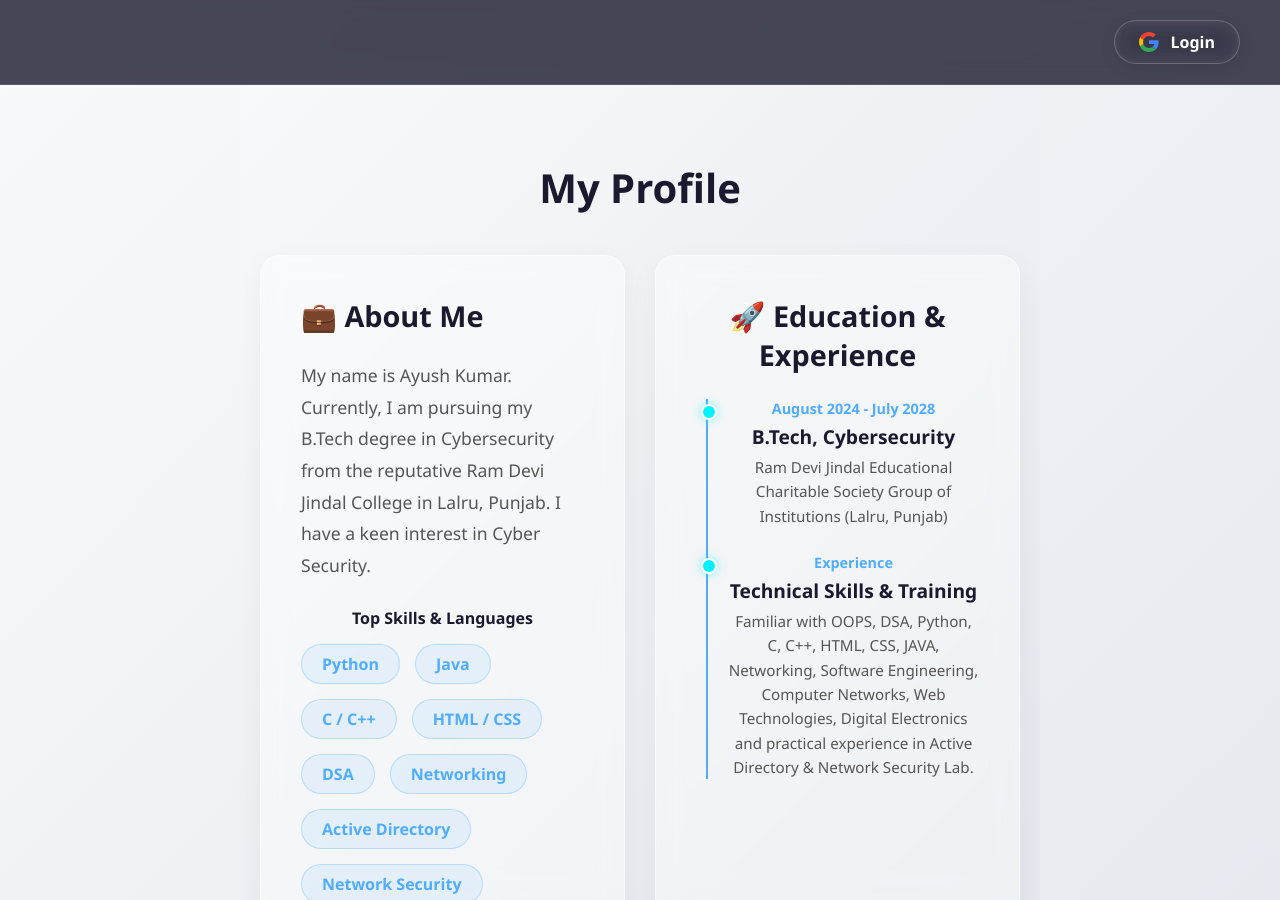
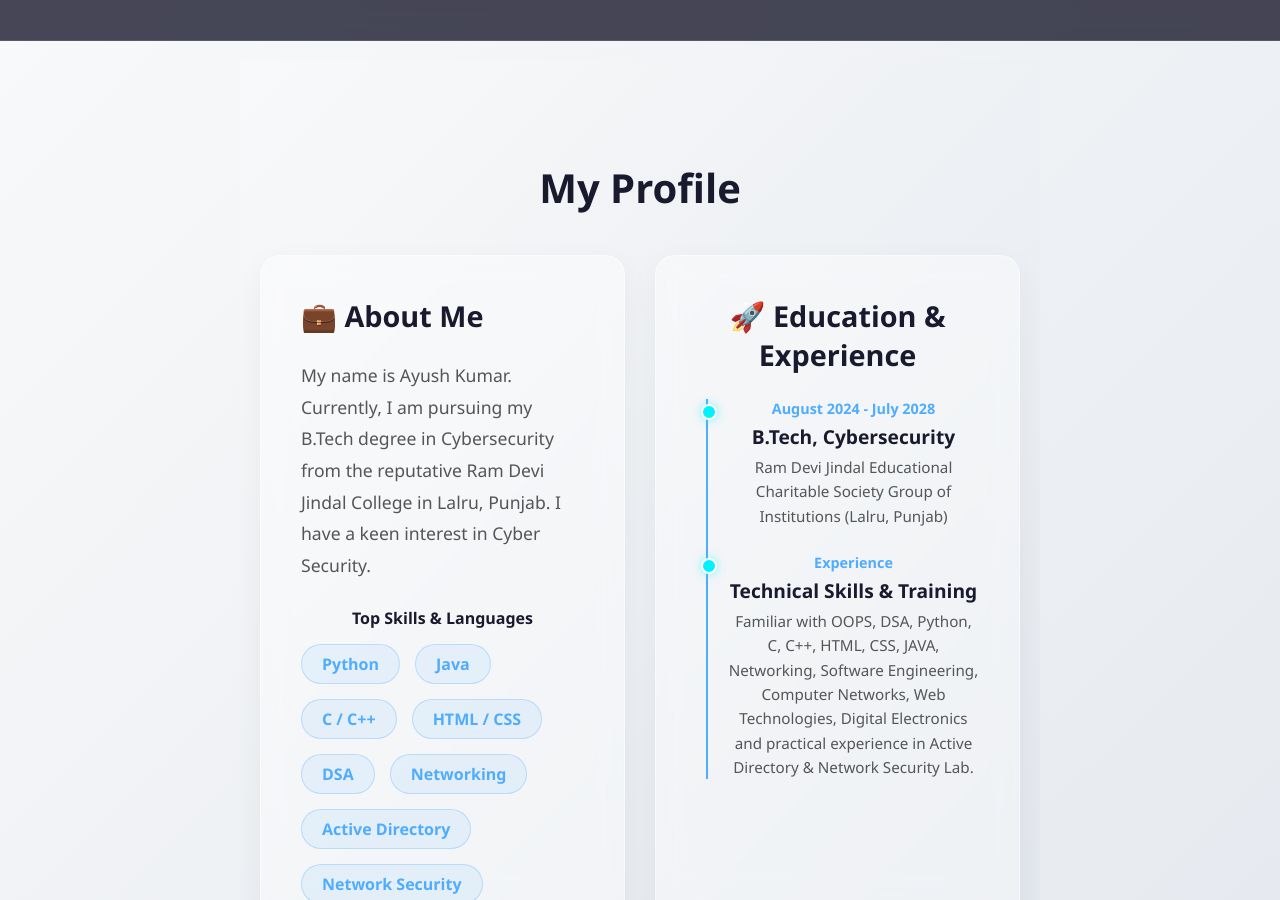
Before and after one commit to AYUSH-71643/PortfolioWeb, a Jekyll site: the page built from index.html, in a window 1280 px wide and 900 px high. Built offline with Jekyll 4.4.1, drawn with Linux system fonts in a browser that asks for light colours; comment, search, counter and statistics services are not loaded.

Commit message:
Hide google login button from the first page

```diff
--- a/_layouts/default.html
+++ b/_layouts/default.html
@@ -14,6 +14,7 @@
             <a href="{{ site.baseurl }}/" class="btn" style="background: rgba(255,255,255,0.1); backdrop-filter: blur(10px); padding: 8px 18px; font-size: 0.95rem; border: 1px solid rgba(255,255,255,0.2); border-radius: 30px; text-decoration: none; color: white;">&#8592; Back to Profile</a>
             {% endif %}
         </div>
+        {% if page.url contains "games" %}
         <div class="auth-container">
             <!-- Login Button -->
             <button id="google-login-btn" class="google-login-btn">
@@ -33,6 +34,7 @@
                 <button id="logout-btn" class="logout-btn">Logout</button>
             </div>
         </div>
+        {% endif %}
     </nav>
 
     {{ content }}
```
